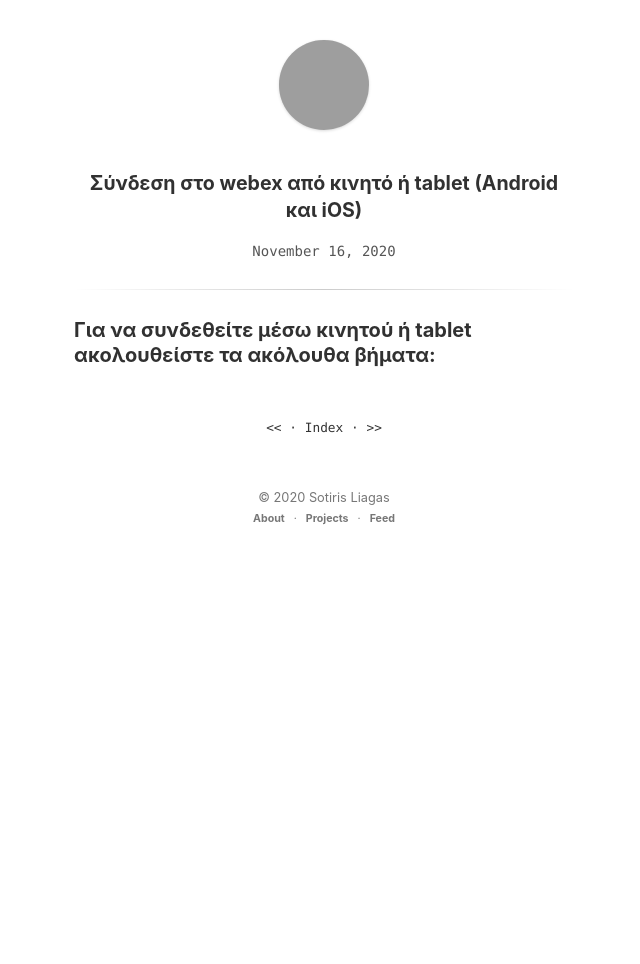
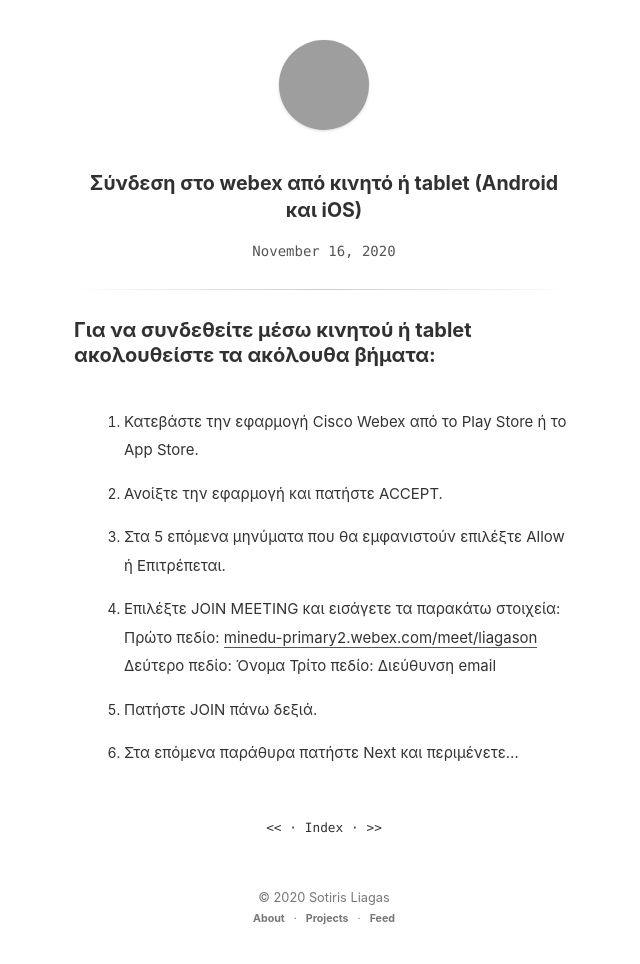
Before and after one commit to liagason/A-Jekyll-Blog, a Jekyll site: the page built from _posts/2020-11-16-setup-webex-minedu-primary-android.md, in a window 1280 px wide. Shown: the whole page, without its empty margins (316-956 px from the left). Built offline with Jekyll 4.4.1, drawn with Linux system fonts in a browser that asks for light colours; before the commit the page ends 900 px from its top, so only the background shows below that; grey boxes are pictures that could not be loaded.

Commit message:
Update 2020-11-16-setup-webex-minedu-primary-android.md

```diff
--- a/_posts/2020-11-16-setup-webex-minedu-primary-android.md
+++ b/_posts/2020-11-16-setup-webex-minedu-primary-android.md
@@ -4,3 +4,18 @@
 ---
 
 ### Για να συνδεθείτε μέσω κινητού ή tablet ακολουθείστε τα ακόλουθα βήματα:
+
+1. Κατεβάστε την εφαρμογή Cisco Webex από το Play Store ή το App Store.
+
+2. Ανοίξτε την εφαρμογή και πατήστε ACCEPT.
+
+3. Στα 5 επόμενα μηνύματα που θα εμφανιστούν επιλέξτε Allow ή Επιτρέπεται.
+
+4. Επιλέξτε JOIN MEETING και εισάγετε τα παρακάτω στοιχεία:
+Πρώτο πεδίο: [minedu-primary2.webex.com/meet/liagason](https://minedu-primary2.webex.com/meet/liagason)
+Δεύτερο πεδίο: Όνομα
+Τρίτο πεδίο: Διεύθυνση email
+
+5. Πατήστε JOIN πάνω δεξιά.
+
+6. Στα επόμενα παράθυρα πατήστε Next και περιμένετε...
```
